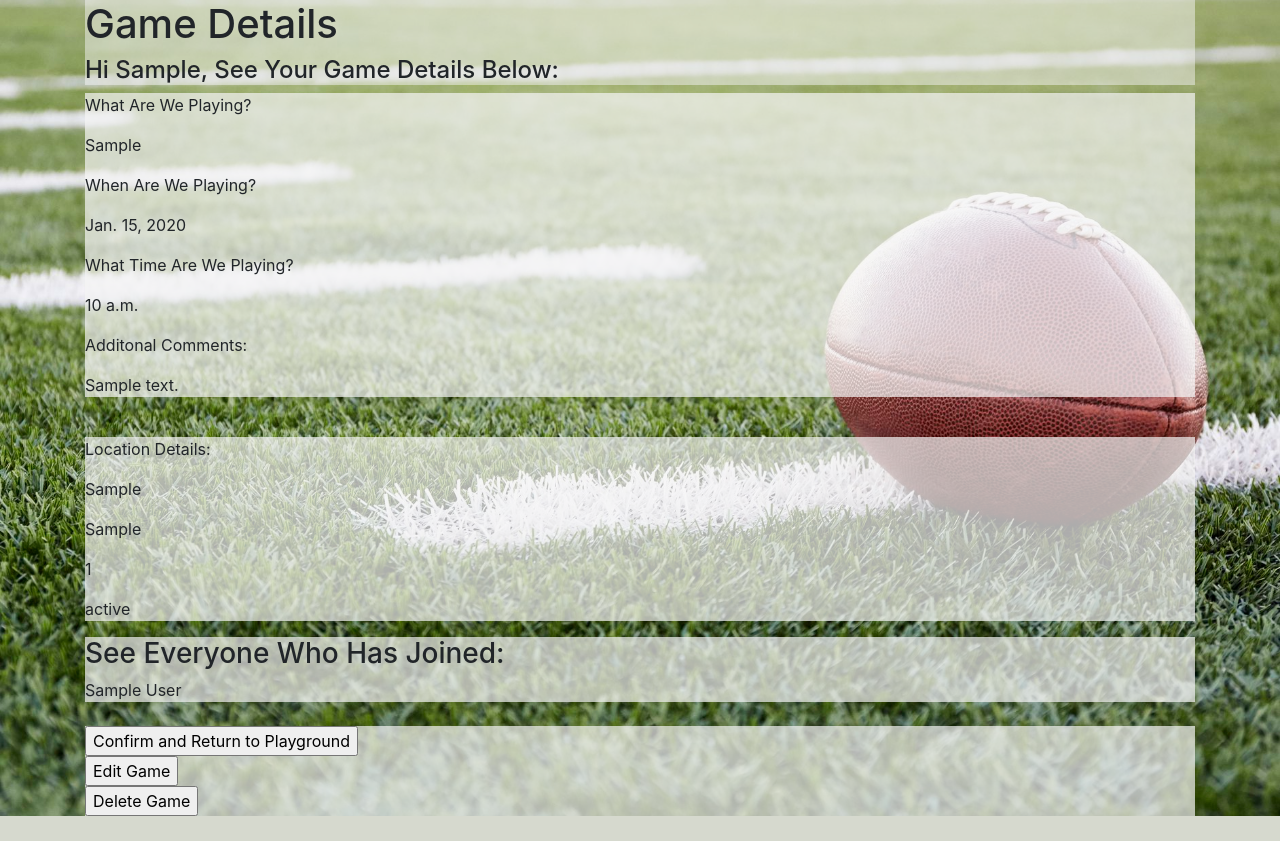
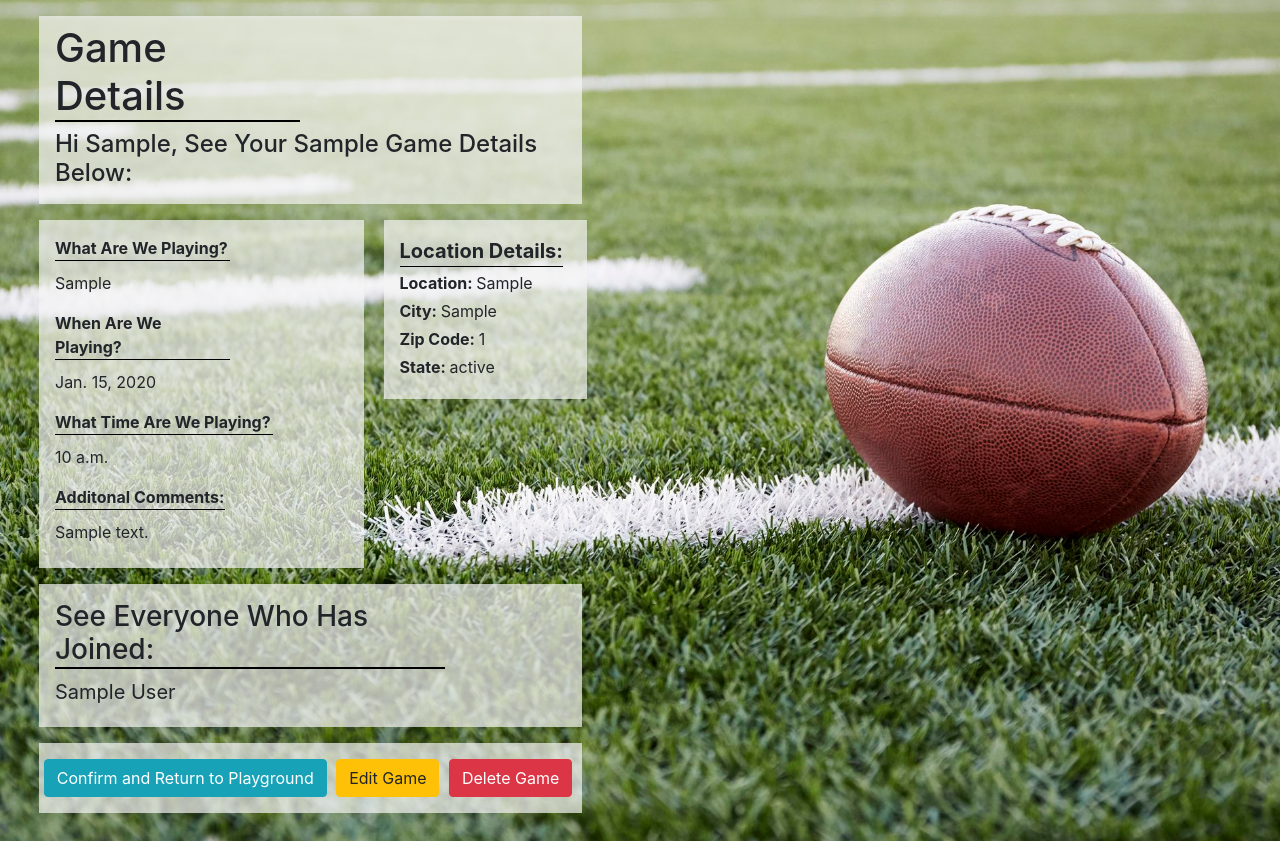
Before and after one commit to proj-algos-july2020/solo_proj_ricky, a Django app: template playground/templates/sports/success.html in a window 1280 px wide. Before the commit the page ends 816 px from the top, so only its background shows below. Run offline with Django 3.2, Linux system fonts and the light colour scheme; a user stored in the database is signed in; tables that the repository leaves empty hold one stand-in row (values such as "Sample post"); the template is opened without the code that fills it: values that come from a table or form of the project are taken from there, most other values are stand-ins (such as "Sample title", 1, 10 or a date in 2020); some libraries are stand-ins or nearby versions.

Commit message:
adding boot strap to the summary page as well as the edit page, finalizing the look essentially

```diff
--- a/playground/static/css/success.css
+++ b/playground/static/css/success.css
@@ -14,7 +14,7 @@ body{
 
 }
 .header{
-    background: rgba(245, 245, 245, 0.5);
+    background: rgba(245, 245, 245, 0.7);
   }
 .game_details{
     background: rgba(245, 245, 245, 0.7);
@@ -28,3 +28,66 @@ body{
 .buttons{
     background: rgba(245, 245, 245, 0.7);
 }
+h1{
+    border-bottom: 2px solid black;
+    width: 245px;
+}
+#location_header{
+    font-size: 20px;
+    border-bottom: 1px solid black;
+}
+#location{
+    vertical-align: top;
+    margin-left: 15px;
+}
+#d_first{
+    border-bottom: 1px solid black;
+    margin-bottom: 10px;
+    width: 175px;
+}
+#d_second{
+    border-bottom: 1px solid black;
+    margin-bottom: 10px;
+    width: 175px;
+}
+#d_third{
+    border-bottom: 1px solid black;
+    margin-bottom: 10px;
+    width: 218px;
+}
+#d_fourth{
+    border-bottom: 1px solid black;
+    margin-bottom: 10px;
+    width: 170px;
+}
+#container{
+    margin-right: 0px;
+}
+#sport{
+    width: 325px;
+}
+#title{
+    width: 543px;
+}
+#joins{
+    width: 543px;
+}
+#j_title{
+    border-bottom: 2px solid black;
+    width: 390px;
+}
+#j_info{
+    font-size: 20px;
+}
+#clicks{
+    width: 543px;
+}
+#b1{
+    margin-right: 5px;
+}
+#b2{
+    margin-right: 5px;
+}
+#b3{
+    margin-right: 5px;
+}
--- a/playground/templates/sports/success.html
+++ b/playground/templates/sports/success.html
@@ -10,56 +10,55 @@
     <title>Success, Game Created</title>
 </head>
 
-<body class="container">
+<body id="container" class="container mt-3 mr-0 mb-1 ml-4 pr-0">
 
-    <div class="header">
+    <div id="title" class="header d-inline-block mb-3 p-2 pl-3">
         <h1>Game Details</h1>
-        <h4>Hi {{user.first_name}}, See Your Game Details Below:</h4>
+        <h4>Hi {{user.first_name}}, See Your {{game_id.sport | title}} Game Details Below:</h4>
+    </div><br>
+
+    <div id="sport" class="game_details d-inline-block pt-3 pr-4 pb-2 pl-3 mb-3">
+        <p id="d_first" class="font-weight-bold">What Are We Playing?</p>
+        <p>{{game_id.sport}}</p>
+        <p id="d_second" class="font-weight-bold">When Are We Playing?</p>
+        <p>{{game_id.date}}</p>
+        <p id="d_third" class="font-weight-bold">What Time Are We Playing?</p>
+        <p>{{game_id.time}}</p>
+        <p id="d_fourth" class="font-weight-bold">Additonal Comments:</p>
+        <p>{{game_id.comment}}</p>
     </div>
 
-    <div class="game_details">
-        <p>What Are We Playing?</p>
-        <p>{{game_id.sport}}</p>
-        <p>When Are We Playing?</p>
-        <p>{{game_id.date}}</p>
-        <p>What Time Are We Playing?</p>
-        <p>{{game_id.time}}</p>
-        <p>Additonal Comments:</p>
-        <p>{{game_id.comment}}</p>
-    </div>
-    <br>
-
-    <div class="location">
-        <p>Location Details:</p>
-        <p>{{game_id.location}}</p>
-        <p>{{game_id.city}}</p>
-        <p>{{game_id.zipcode}}</p>
-        <p>{{game_id.state}}</p>
+    <div id="location" class="location d-inline-block pt-3 pb-3 pl-3 mb-3 text-left pr-4">
+        <address class="font-weight-bold mb-1" id="location_header">Location Details:</address>
+        <address class="mb-1"> <span class="font-weight-bold">Location: </span>{{game_id.location}}</address>
+        <address class="mb-1"> <span class="font-weight-bold">City: </span>{{game_id.city}}</address>
+        <address class="mb-1"> <span class="font-weight-bold">Zip Code: </span>{{game_id.zipcode}}</address>
+        <address class="mb-1"> <span class="font-weight-bold">State: </span>{{game_id.state}}</address>
     </div>
 
-    <div class="joins">
-        <h3>See Everyone Who Has Joined:</h3>
+    <div id="joins" class="joins pt-3 pb-1 pl-3 mb-3 pr-4">
+        <h3 id="j_title">See Everyone Who Has Joined:</h3>
         {% for player in players %}
-            {{player.first_name}} {{player.last_name}}<br>
+            <p id="j_info">{{player.first_name}} {{player.last_name}}</p>
         {% endfor %}
-    </div><br>
+    </div>
 
-    <div class="buttons">
-        <form action="/sports/confirm" method="POST">
+    <div id="clicks" class="buttons d-inline-block pt-3 pb-3 pr-1 pl-1 text-center mb-4">
+        <form action="/sports/confirm" class="d-inline-block" method="POST">
             {% csrf_token %}
-            <input type="submit" value="Confirm and Return to Playground">
+            <input type="submit" id="b1" class="d-inline-block btn btn-info" value="Confirm and Return to Playground">
         </form>
 
         {% if user.id == game_id.captain.id %}
 
-        <form action="/sports/edit/{{game_id.id}}" method="POST">
+        <form action="/sports/edit/{{game_id.id}}" class="d-inline-block" method="POST">
             {% csrf_token %}
-            <input type="submit" value="Edit Game">
+            <input type="submit" id="b2" class="d-inline-block btn btn-warning" value="Edit Game">
         </form>
 
-        <form action="/sports/delete/{{game_id.id}}" method="POST">
+        <form action="/sports/delete/{{game_id.id}}" class="d-inline-block" method="POST">
             {% csrf_token %}
-            <input type="submit" value="Delete Game">
+            <input type="submit" id="b3" class="d-inline-block btn btn-danger" value="Delete Game">
         </form>
     </div>
 
```
Also changed, not shown: playground/static/css/edit_game.css (added, +26 -0 lines), playground/templates/sports/edit_game.html (+18 -1 lines), playground/static/all_sports.jpg (added), playground/static/bball_on_court.jpeg (added), playground/static/bball_reflection.jpg (added), playground/static/boxing1.jpg (added), playground/static/drift2.jpg (added), playground/static/drifting.jpg (added), playground/static/sports_equipment.jpg (added), playground/static/under_rim.jpg (added), playground/static/venice.png (added), playground/static/venice2.jpg (added), playground/static/volleyball.jpg (added).
